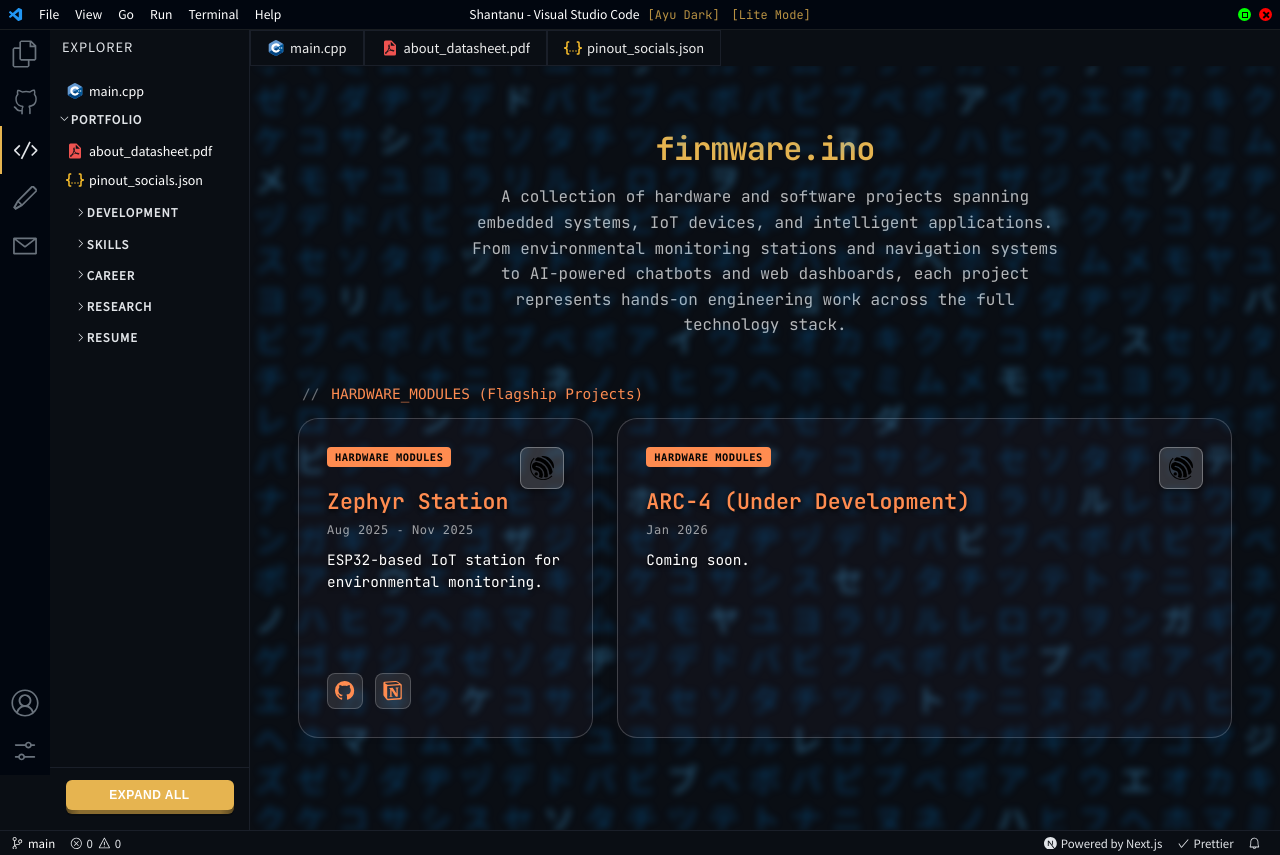
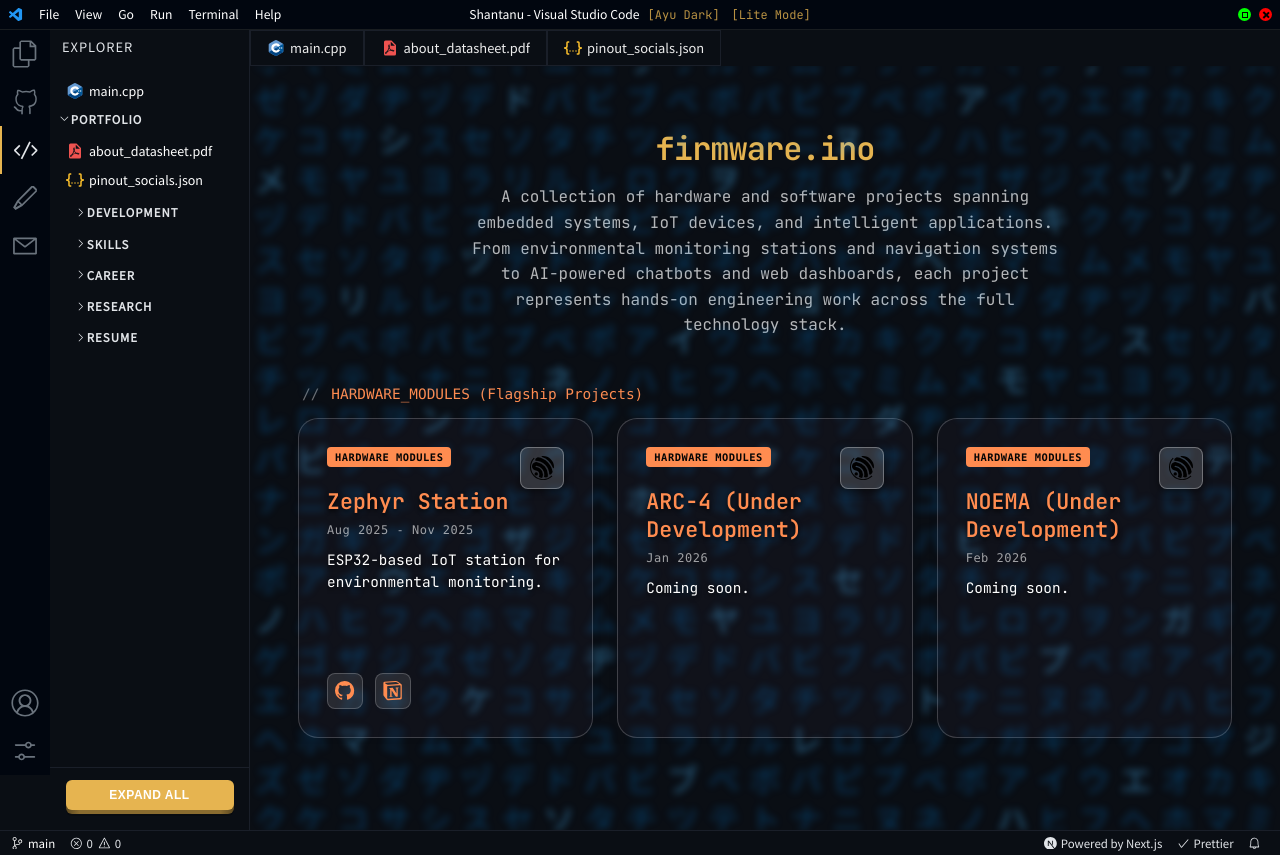
Before and after one commit to shaxntanu/VSCode-Portfolio, a Next.js app: page /projects in a window 1280 px wide. Built offline with nearby package versions, Linux system fonts and the light colour scheme.

Commit message:
Add NOEMA project to hardware modules and research articles section

```diff
--- a/data/projects.ts
+++ b/data/projects.ts
@@ -85,6 +85,16 @@ export const projects: Project[] = [
     slug: 'arc-4',
     category: 'HARDWARE_MODULES',
     dateRange: 'Jan 2026',
+    year: 2026,
+  },
+  {
+    title: 'NOEMA (Under Development)',
+    description: 'Coming soon.',
+    logo: '/logos/espressif_icon.svg',
+    link: '#',
+    slug: 'noema',
+    category: 'HARDWARE_MODULES',
+    dateRange: 'Feb 2026',
     year: 2026,
   },
   {
```
Also changed, not shown: pages/research.tsx (+9 -0 lines).
